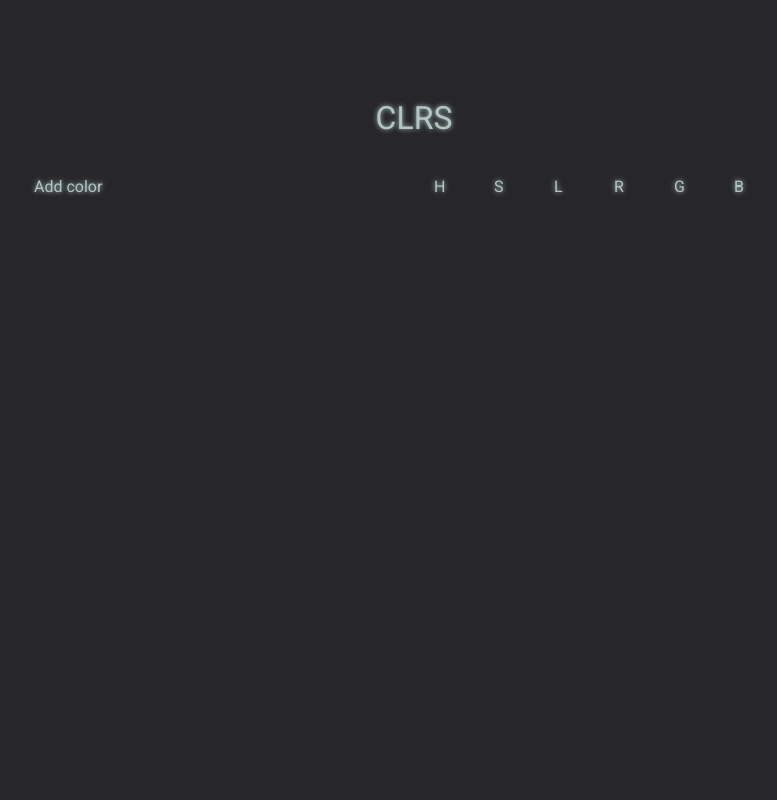
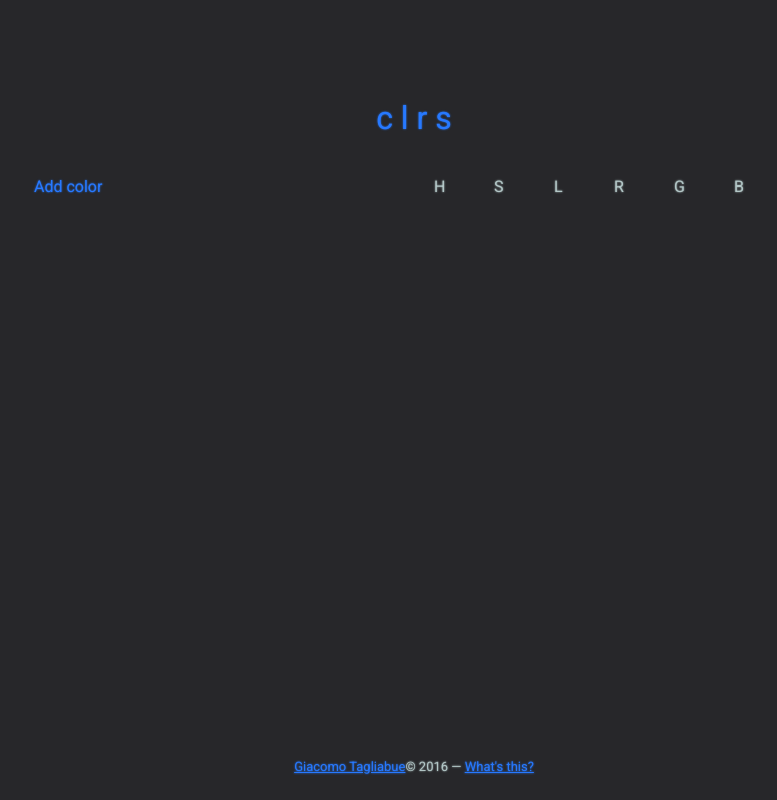
Before and after one commit to itajaja/clrs, a React (Create React App) app: page / in a window 1280 px wide. Shown: the whole page, without its empty margins (226-1003 px from the left). Built offline with nearby package versions, Linux system fonts and the light colour scheme.

Commit message:
add footer and adjust style

```diff
--- a/src/App.css
+++ b/src/App.css
@@ -1,5 +1,5 @@
 .a-app {
-  text-shadow: #B2C6C6 0 0px 5px;
+  text-shadow: #B2C6C6 0 0 2px;
   width: 800px;
   margin: 100px auto 0 auto;
   color: #B2C6C6;
@@ -8,4 +8,48 @@
 .a-title {
   font-weight: 300;
   text-align: center;
+  color: #2779ff;
+  text-shadow: #2779ff 0 0 2px;
 }
+
+.a-footer {
+  text-align: center;
+  position: fixed;
+  width: 100%;
+  bottom: 0;
+  left: 0;
+  padding: 20px 0;
+  font-size: 13px;
+  background: #27272A;
+}
+
+.a-footer-content {
+  transition: all .5s;
+  height: 20px;
+  overflow: hidden;
+}
+
+.a-open .a-footer-content {
+  height: 0;
+}
+
+.a-info {
+  width: 600px;
+  margin: 0 auto;
+  transition: all .5s;
+  overflow: hidden;
+  height: 0;
+}
+
+.a-open .a-info {
+  height: 150px;
+}
+
+.a-content {
+  margin-bottom: 70px;
+}
+
+a {
+  color: #2779ff;
+  text-shadow: #2779ff 0 0 2px;
+}
--- a/src/App.js
+++ b/src/App.js
@@ -1,14 +1,51 @@
+import cn from 'classnames';
 import React, { Component } from 'react';
 
 import './App.css';
 import ColorList from './ColorList';
 
 class App extends Component {
+  constructor(props, ctx) {
+    super(props, ctx);
+    this.state = {
+      infoOpen: false,
+    }
+  }
+
+  toggleInfo = () => {
+    this.setState({
+      infoOpen: !this.state.infoOpen,
+    });
+  }
+
   render() {
     return (
       <div className="a-app">
-        <h1 className="a-title">CLRS</h1>
-        <ColorList />
+        <h1 className="a-title">c l r s</h1>
+        <div className="a-content">
+          <ColorList />
+        </div>
+        <div className={cn('a-footer', this.state.infoOpen && 'a-open')}>
+          <div className="a-footer-content">
+            <a href="http://giacomotag.io">Giacomo Tagliabue</a>
+            &copy; {new Date().getFullYear()}
+            {' — '}
+            <a href="#" onClick={this.toggleInfo}>What's this?</a>
+          </div>
+          <div className="a-info">
+            <p>
+              An HSL-first color picker to build color palettes and compare values.
+            </p>
+            <p>
+              The Colors are sorted by hue first and then lightness to better
+              compare diffent shades. You can start by defining a primary hue
+              and then experiment with different values of saturation and lightness.
+            </p>
+            <p><a href="https://en.wikipedia.org/wiki/HSL_and_HSV">What's HSL?</a></p>
+            <p><a href="https://github.com/itajaja/clrs">source code</a></p>
+            <p><a href="#" onClick={this.toggleInfo}>X</a></p>
+          </div>
+        </div>
       </div>
     );
   }
--- a/src/CcInput.css
+++ b/src/CcInput.css
@@ -1,7 +1,7 @@
 .cci-input {
   width: 100%;
   color: #B2C6C6;
-  text-shadow: #B2C6C6 0 0px 5px;
+  text-shadow: #B2C6C6 0 0 2px;
   background: transparent;
   outline: none;
   border: 0;
--- a/src/ColorList.css
+++ b/src/ColorList.css
@@ -11,6 +11,8 @@
 
 .cl-add-color-btn {
   cursor: pointer;
+  color: #2779ff;
+  text-shadow: #2779ff 0 0 2px;
   float: left;
   padding: 20px;
 }
--- a/src/ColorListItem.css
+++ b/src/ColorListItem.css
@@ -20,7 +20,7 @@
   transition: all .5s;
   text-transform: uppercase;
   color: #B2C6C6;
-  text-shadow: #B2C6C6 0 0px 5px;
+  text-shadow: #B2C6C6 0 0 2px;
   background: transparent;
   outline: none;
   border: 0;
@@ -37,7 +37,7 @@
   left: -100px;
   width: 100px;
   color: #DB1C1C;
-  text-shadow: #DB1C1C 0 0px 5px;
+  text-shadow: #DB1C1C 0 0 2px;
   margin: auto;
   cursor: pointer;
   text-align: right;
@@ -51,5 +51,5 @@
 
 .cli-dark-text {
   color: #27272A;
-  text-shadow: #27272A 0 0px 5px;
+  text-shadow: #27272A 0 0 2px;
 }
```
